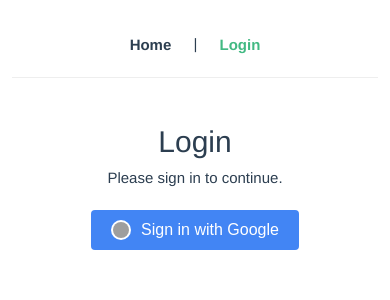
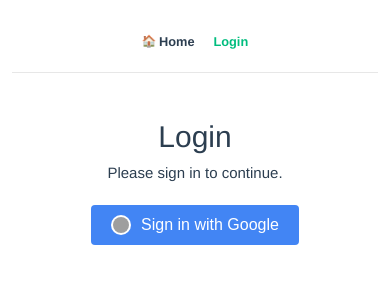
Before and after one commit to beuhjonny/liftassist-app, a Vue app: page /login in a window 390 px wide. Shown: the top 300 px of the page. Built offline with nearby package versions, Linux system fonts and the light colour scheme; no server answers; grey boxes are pictures that could not be loaded.

Commit message:
routine edit box fixes

```diff
--- a/src/App.vue
+++ b/src/App.vue
@@ -1,12 +1,14 @@
 <template>
   <div id="app-container">
     <nav class="app-nav">
-      <router-link to="/">Home</router-link> |
+
+        <router-link to="/" data-emoji="🏠">Home</router-link>
+
 
       <template v-if="user">
-        <router-link to="/history">History</router-link> |
-        <router-link to="/routines">Routines</router-link> |
-        <router-link to="/profile">Profile</router-link>
+  <router-link to="/history" data-emoji="🕰️">History</router-link>
+  <router-link to="/routines" data-emoji="📋">Routines</router-link>
+  <router-link to="/profile" data-emoji="👤">Profile</router-link>
 
         </template>
 
@@ -30,43 +32,112 @@
 </script>
 
 <style>
-/* Keep all your existing styles from App.vue */
-/* ... your existing styles ... */
+/* Styles for App.vue navigation */
+
+/* This container might set a base font and color for the whole app.
+   If your body in base.css already handles this, you might not need to redefine color here. */
 #app-container {
   font-family: Avenir, Helvetica, Arial, sans-serif;
   -webkit-font-smoothing: antialiased;
   -moz-osx-font-smoothing: grayscale;
-  color: #2c3e50;
+  /* color: #2c3e50; /* Default text color, consider if this should be var(--color-text) */
 }
 
 .app-nav {
-  padding: 20px 0;
-  text-align: center;
-  border-bottom: 1px solid #eee;
+  padding: 15px 0;      /* Adjusted padding */
+  text-align: center;     /* Fallback if flex not supported, overridden by flex */
+  border-bottom: 1px solid var(--color-border); /* Theme-aware border */
   margin-bottom: 20px;
   width: 100%;
-  display: block;
+
+  display: flex;          /* Use flexbox for layout */
+  justify-content: center;  /* Center nav items horizontally */
+  align-items: center;    /* Align items vertically */
+  flex-wrap: nowrap;      /* CRITICAL: Prevents items from wrapping to new line */
+  overflow-x: hidden;     /* Hide any accidental overflow; items might get clipped on tiny screens if not scaled down enough */
 }
 
-.app-nav a { /* Style for router-links */
+.app-nav a {
   font-weight: bold;
-  color: #2c3e50;
-  margin: 0 15px;
+  color: var(--color-text); /* Theme-aware: dark text on light bg, light text on dark bg */
+  margin: 0 12px;          /* Spacing between links, adjusted in media queries */
+  padding: 5px 2px;        /* Vertical padding for touch area, minimal horizontal */
   text-decoration: none;
-  vertical-align: middle;
+  white-space: nowrap;     /* Ensure text within each link doesn't wrap */
+  display: inline-flex;    /* Align emoji and text nicely */
+  align-items: center;
+  transition: color 0.3s ease, transform 0.2s ease; /* Smooth hover/active effects */
+}
+
+/* Styling for the emoji */
+.app-nav a::before {
+  content: attr(data-emoji); /* Display the emoji from the data-attribute */
+  margin-right: 0.4em;       /* Space between emoji and text */
+  font-size: 1.1em;          /* Make emoji slightly larger than text */
+  /* Ensuring emojis don't get distorted if font-size of 'a' changes drastically */
+  line-height: 1;
 }
 
 .app-nav a.router-link-exact-active {
-  color: #42b983;
+  color: hsla(160, 100%, 37%, 1); /* Vue green, or use a CSS variable like var(--vt-c-green) if defined */
+  /* transform: scale(1.05); /* Optional: slightly enlarge active link */
 }
 
-/* .nav-button-link style can be removed if not used elsewhere,
-   or kept if you plan to use styled buttons in the nav later */
+/* Hover effect for non-active links */
+@media (hover: hover) {
+  .app-nav a:not(.router-link-exact-active):hover {
+    color: var(--color-heading); /* Brighten text on hover (becomes lighter in light mode, potentially brighter white in dark) */
+    /* Or use a specific hover color, e.g., a lighter shade of the active green */
+    /* color: hsla(160, 100%, 37%, 0.7); */
+  }
+}
 
+/* --- Responsive adjustments to prevent wrapping --- */
+
+/* Adjust these breakpoints based on when your layout starts to feel crowded */
+@media (max-width: 480px) { /* Smaller screens */
+  .app-nav a {
+    font-size: 0.9rem; /* Reduce font size */
+    margin: 0 8px;    /* Reduce horizontal margins */
+  }
+  .app-nav a::before {
+    font-size: 1em;     /* Adjust emoji size relative to new font size */
+    margin-right: 0.3em;
+  }
+}
+
+@media (max-width: 400px) { /* Even smaller screens */
+  .app-nav a {
+    font-size: 0.8rem;
+    margin: 0 6px;
+  }
+  .app-nav a::before {
+    font-size: 0.9em;
+    margin-right: 0.25em;
+    /* Consider hiding emojis if absolutely necessary for space, but try to keep them */
+    /* Example: display: none; */
+  }
+}
+
+@media (max-width: 350px) { /* Very narrow screens */
+  .app-nav a {
+    font-size: 0.75rem; /* Approaching minimum readable size for some */
+    margin: 0 4px;
+  }
+  .app-nav a::before {
+    /* On extremely small screens, you might choose to hide the emoji to save space */
+    /* display: none; */
+    /* Or make it very minimal */
+    font-size: 0.85em;
+    margin-right: 0.2em;
+  }
+}
+
+/* Fallback for .main-content if it was styled here, ensure it still works */
 .main-content {
-  padding: 0 20px;
-  text-align: center;
+  padding: 0 20px; /* This was in your original, assuming it's for content below nav */
+  /* text-align: center; /* This might be better handled by specific page layouts */
   width: 100%;
-  display: block;
+  /* display: block; /* Default for divs, often not needed explicitly */
 }
 </style>
--- a/src/assets/main.css
+++ b/src/assets/main.css
@@ -15,6 +15,15 @@
   color: hsla(160, 100%, 37%, 1);
   transition: 0.4s;
   padding: 3px;
+}
+
+.card {
+  /* This would be a global default for all .card elements */
+  background-color: #fff !important; /* Ensure it's white, potentially overriding others */
+  color: #333 !important;         /* Default dark text for all cards */
+  /* You might also put other common card properties here like padding, border-radius, box-shadow,
+     and then remove them from the scoped component styles to avoid duplication,
+     but that's a bigger refactor. */
 }
 
 @media (hover: hover) {
--- a/src/views/WorkoutHistory.vue
+++ b/src/views/WorkoutHistory.vue
@@ -242,6 +242,7 @@
   box-shadow: 0 2px 10px rgba(0,0,0,0.08);
   text-align: left;
   border: 1px solid var(--color-border);
+    color: #333;
 }
 .history-item-header {
   border-bottom: 1px solid #eee;
```
Also changed, not shown: src/views/Routines.vue (+128 -29 lines).
